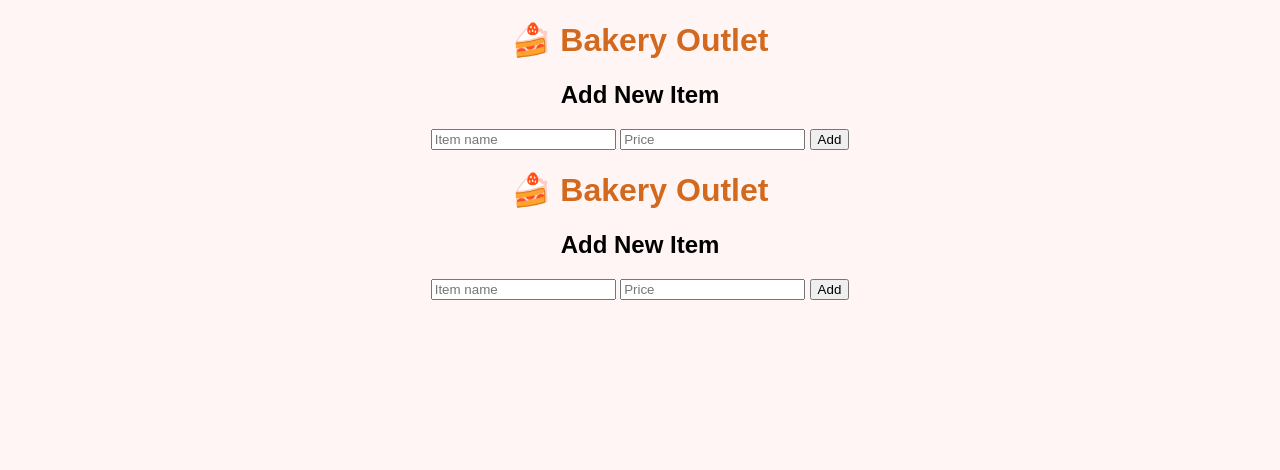
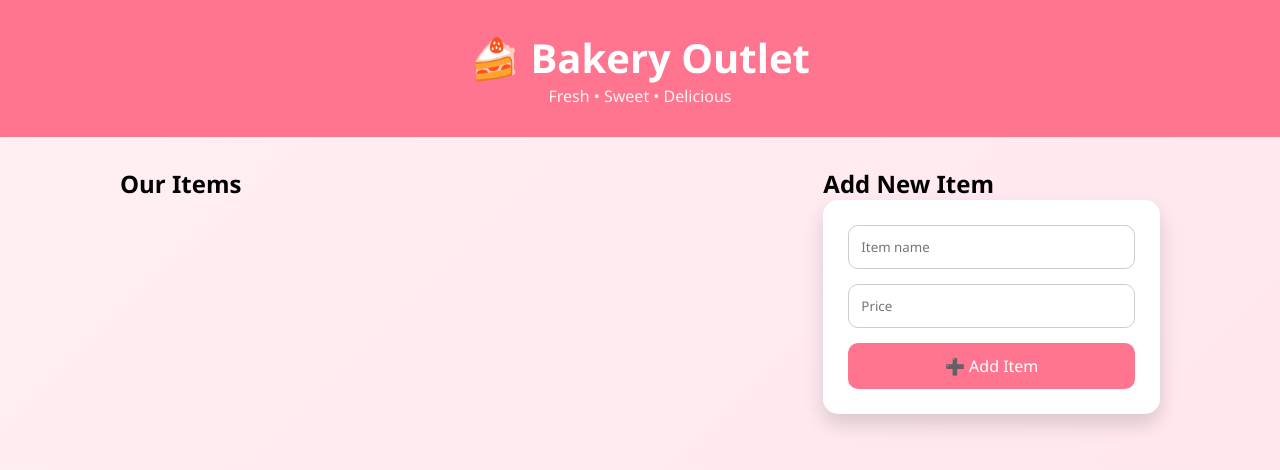
Before and after one commit to khanamin1072/my-repo, a website: page public/index.html in a window 1280 px wide. Drawn offline with Linux system fonts and the light colour scheme; no server answers.

Commit message:
updated version of a outlet

```diff
--- a/public/index.html
+++ b/public/index.html
@@ -1,36 +1,34 @@
 <!DOCTYPE html>
-<html>
+<html lang="en">
 <head>
+  <meta charset="UTF-8" />
   <title>Bakery Outlet</title>
-  <link rel="stylesheet" href="style.css">
+  <link rel="stylesheet" href="style.css" />
 </head>
 <body>
-  <h1>🍰 Bakery Outlet</h1>
 
-  <div id="items"></div>
+  <header class="header">
+    <h1 class="logo">🍰 Bakery Outlet</h1>
+    <p class="tagline">Fresh • Sweet • Delicious</p>
+  </header>
 
-  <h2>Add New Item</h2>
-  <input id="name" placeholder="Item name">
-  <input id="price" placeholder="Price">
-  <button onclick="addItem()">Add</button>
+  <main class="container">
 
-  <script src="script.js"></script>
-</body>
-</html><!DOCTYPE html>
-<html>
-<head>
-  <title>Bakery Outlet</title>
-  <link rel="stylesheet" href="style.css">
-</head>
-<body>
-  <h1>🍰 Bakery Outlet</h1>
+    <section class="items-section">
+      <h2>Our Items</h2>
+      <div id="items" class="items-grid"></div>
+    </section>
 
-  <div id="items"></div>
+    <section class="form-section">
+      <h2>Add New Item</h2>
+      <div class="form-card">
+        <input id="name" placeholder="Item name" />
+        <input id="price" placeholder="Price" />
+        <button onclick="addItem()">➕ Add Item</button>
+      </div>
+    </section>
 
-  <h2>Add New Item</h2>
-  <input id="name" placeholder="Item name">
-  <input id="price" placeholder="Price">
-  <button onclick="addItem()">Add</button>
+  </main>
 
   <script src="script.js"></script>
 </body>
--- a/public/script.js
+++ b/public/script.js
@@ -1,37 +1,24 @@
-async function loadItems() {
-  const res = await fetch("/api/items");
-  const data = await res.json();
+const itemsDiv = document.getElementById("items");
 
-  const container = document.getElementById("items");
-  container.innerHTML = "";
-
-  data.forEach(item => {
-    container.innerHTML += `
-      <div class="item">
-        <h3>${item.name}</h3>
-        <p>₹${item.price}</p>
-      </div>
-    `;
-  });
-}
-
-async function addItem() {
+function addItem() {
   const name = document.getElementById("name").value;
   const price = document.getElementById("price").value;
 
-  await fetch("/api/items", {
-    method: "POST",
-    headers: {
-      "Content-Type": "application/json"
-    },
-    body: JSON.stringify({
-      id: Date.now(),
-      name,
-      price
-    })
-  });
+  if (!name || !price) {
+    alert("Please enter item name and price");
+    return;
+  }
 
-  loadItems();
+  const card = document.createElement("div");
+  card.className = "item-card";
+
+  card.innerHTML = `
+    <h3>${name}</h3>
+    <p class="price">₹${price}</p>
+  `;
+
+  itemsDiv.appendChild(card);
+
+  document.getElementById("name").value = "";
+  document.getElementById("price").value = "";
 }
-
-loadItems();
--- a/public/style.css
+++ b/public/style.css
@@ -1,20 +1,130 @@
-body {
-  font-family: Arial;
-  text-align: center;
-  background: #fff5f5;
+/* Reset */
+* {
+  margin: 0;
+  padding: 0;
+  box-sizing: border-box;
+  font-family: "Segoe UI", sans-serif;
 }
 
-h1 {
-  color: #d2691e;
+body {
+  background: linear-gradient(135deg, #fff0f3, #ffe5ec);
+  min-height: 100vh;
+  animation: fadeIn 1s ease-in;
 }
 
-#items {
-  margin: 20px;
+/* Header */
+.header {
+  text-align: center;
+  padding: 30px;
+  background: #ff758f;
+  color: white;
+  animation: slideDown 1s ease;
 }
 
-.item {
+.logo {
+  font-size: 2.5rem;
+}
+
+.tagline {
+  opacity: 0.9;
+}
+
+/* Main container */
+.container {
+  max-width: 1100px;
+  margin: auto;
+  padding: 30px;
+  display: grid;
+  grid-template-columns: 2fr 1fr;
+  gap: 30px;
+}
+
+/* Items */
+.items-grid {
+  display: grid;
+  grid-template-columns: repeat(auto-fill, minmax(200px, 1fr));
+  gap: 20px;
+}
+
+.item-card {
   background: white;
-  padding: 10px;
-  margin: 10px;
+  padding: 20px;
+  border-radius: 15px;
+  box-shadow: 0 10px 20px rgba(0,0,0,0.1);
+  transform: translateY(20px);
+  opacity: 0;
+  animation: cardFadeUp 0.6s forwards;
+}
+
+.item-card:hover {
+  transform: scale(1.05);
+  transition: 0.3s;
+}
+
+.item-card h3 {
+  margin-bottom: 10px;
+}
+
+.price {
+  font-weight: bold;
+  color: #ff758f;
+}
+
+/* Form */
+.form-card {
+  background: white;
+  padding: 25px;
+  border-radius: 15px;
+  box-shadow: 0 10px 20px rgba(0,0,0,0.15);
+  animation: fadeIn 1.2s ease;
+}
+
+.form-card input {
+  width: 100%;
+  padding: 12px;
+  margin-bottom: 15px;
   border-radius: 10px;
+  border: 1px solid #ccc;
 }
+
+.form-card button {
+  width: 100%;
+  padding: 12px;
+  background: #ff758f;
+  color: white;
+  border: none;
+  border-radius: 10px;
+  font-size: 1rem;
+  cursor: pointer;
+  transition: 0.3s;
+}
+
+.form-card button:hover {
+  background: #ff4d6d;
+  transform: scale(1.05);
+}
+
+/* Animations */
+@keyframes fadeIn {
+  from { opacity: 0; }
+  to { opacity: 1; }
+}
+
+@keyframes slideDown {
+  from { transform: translateY(-30px); opacity: 0; }
+  to { transform: translateY(0); opacity: 1; }
+}
+
+@keyframes cardFadeUp {
+  to {
+    transform: translateY(0);
+    opacity: 1;
+  }
+}
+
+/* Responsive */
+@media (max-width: 768px) {
+  .container {
+    grid-template-columns: 1fr;
+  }
+}
```
